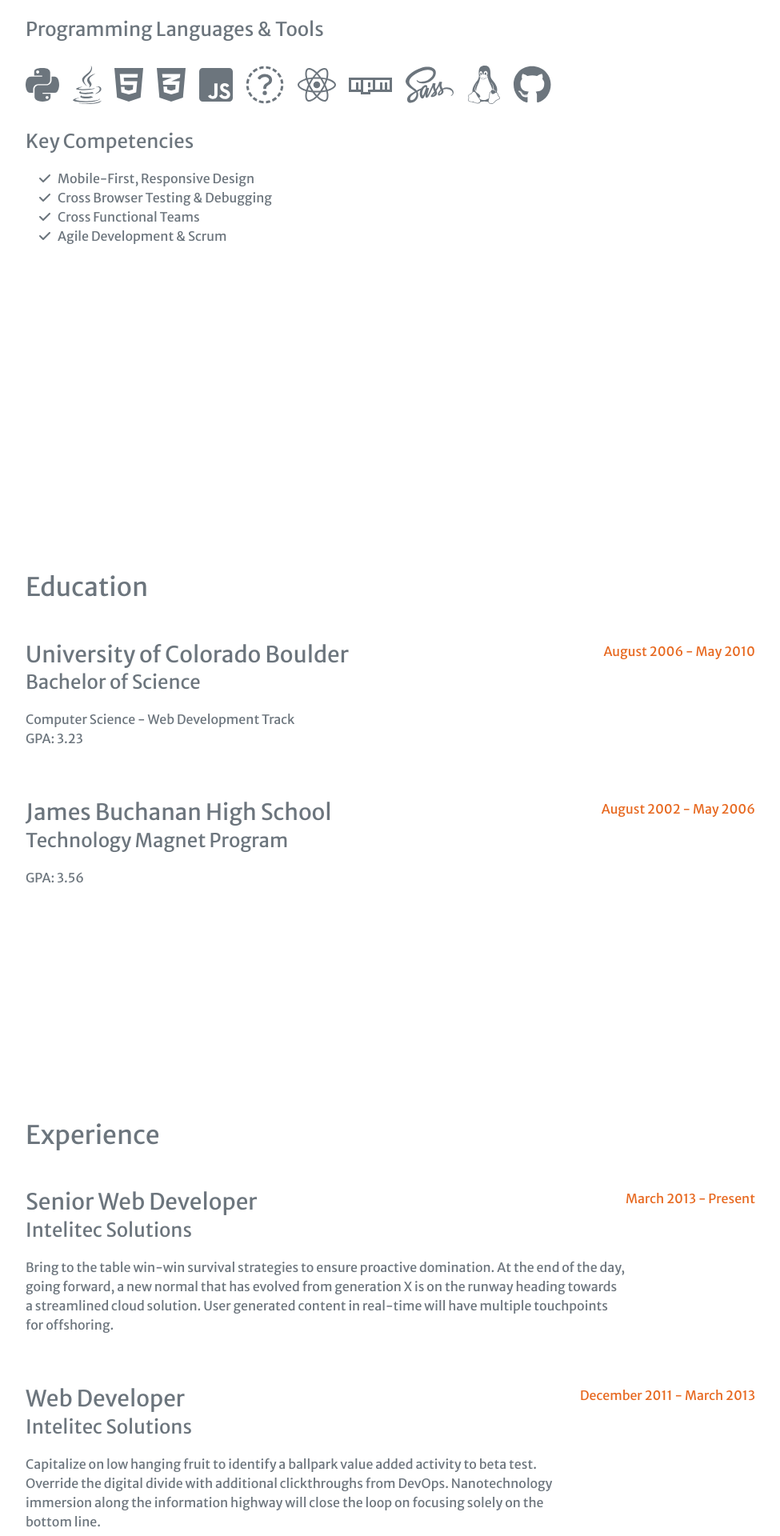
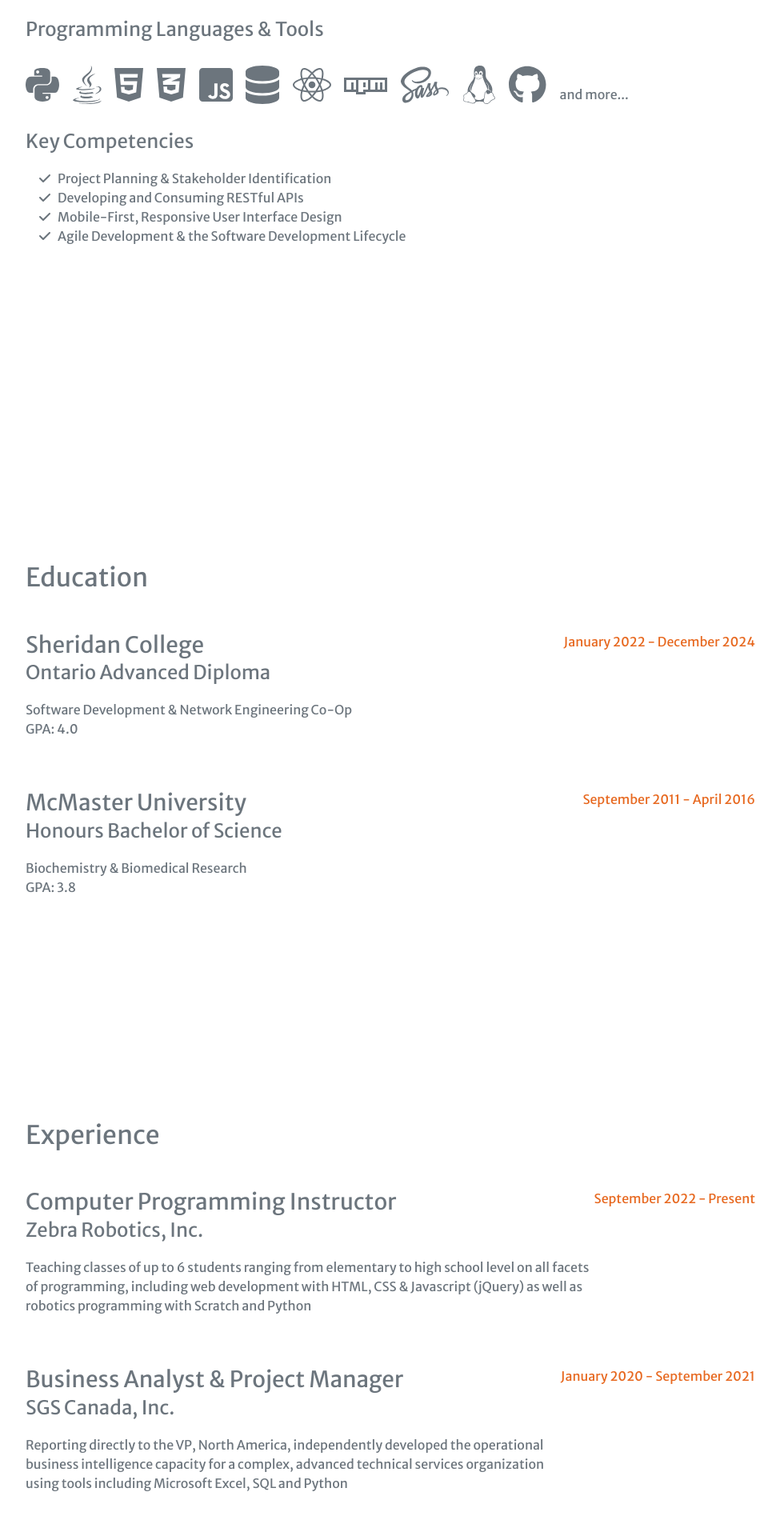
Before and after one commit to musleho/portfolio, a Django app: template home/templates/home/resume.html in a window 1280 px wide. Shown: the part 1080-3000 px from the top of the page at 80% size, without its empty margins (288-1263 px from the left). Run offline with Django 3.2, Linux system fonts and the light colour scheme; the template is opened without the code that fills it, so the values that code supplies are empty; some libraries are stand-ins or nearby versions.

Commit message:
Edited resume file

```diff
--- a/home/templates/home/resume.html
+++ b/home/templates/home/resume.html
@@ -25,23 +25,33 @@
     <!-- Navigation-->
     <nav class="navbar navbar-expand-lg navbar-light bg-primary fixed-top" id="sideNav">
         <a class="js-scroll-trigger d-none d-sm-block btn-persistent-top-left" href="/">
-            <button class="dynamic-button dynamic-button-left"><span class="small text-white pl-2 fs-7">Back to Home</span></button>
+            <button class="dynamic-button dynamic-button-left"><span class="small text-white pl-2 fs-7">Back to
+                    Home</span></button>
         </a>
         <a class="navbar-brand js-scroll-trigger" href="#page-top">
             <img class="img-fluid d-block d-lg-none" src='{% static "assets/favicon.png" %}' alt="logo image"></img>
             <span class="d-none d-lg-block"><img class="img-fluid img-profile rounded-circle mx-auto mb-2 mt-5"
-                    src='{% static "assets/img/profile.jpg" %}' alt="Omar Musleh"/></span>
+                    src='{% static "assets/img/profile.jpg" %}' alt="Omar Musleh" /></span>
         </a>
         <button class="navbar-toggler" type="button" data-bs-toggle="collapse" data-bs-target="#navbarResponsive"
             aria-controls="navbarResponsive" aria-expanded="false" aria-label="Toggle navigation"><span
                 class="navbar-toggler-icon"></span></button>
         <div class="collapse navbar-collapse" id="navbarResponsive">
             <ul class="navbar-nav flex-bar pl-0">
-                <li class="nav-item"><a class="nav-link js-scroll-trigger" href="#about"><button class="dynamic-button dynamic-button-right text-light"><span>About</span></button></a></li>
-                <li class="nav-item"><a class="nav-link js-scroll-trigger text-light" href="#skills"><button class="dynamic-button dynamic-button-right text-light"><span>Skills</span></button></a></a></li>
-                <li class="nav-item"><a class="nav-link js-scroll-trigger text-light" href="#education"><button class="dynamic-button dynamic-button-right text-light"><span>Education</span></button></a></a></li>
-                <li class="nav-item"><a class="nav-link js-scroll-trigger text-light" href="#experience"><button class="dynamic-button dynamic-button-right text-light"><span>Experience</span></button></a></a></li>
-                <li class="nav-item pb-5"><a class="nav-link js-scroll-trigger text-light" href="#interests"><button class="dynamic-button dynamic-button-right text-light"><span>Interests</span></button></a></a></li>
+                <li class="nav-item"><a class="nav-link js-scroll-trigger" href="#about"><button
+                            class="dynamic-button dynamic-button-right text-light"><span>About</span></button></a></li>
+                <li class="nav-item"><a class="nav-link js-scroll-trigger text-light" href="#skills"><button
+                            class="dynamic-button dynamic-button-right text-light"><span>Skills</span></button></a></a>
+                </li>
+                <li class="nav-item"><a class="nav-link js-scroll-trigger text-light" href="#education"><button
+                            class="dynamic-button dynamic-button-right text-light"><span>Education</span></button></a></a>
+                </li>
+                <li class="nav-item"><a class="nav-link js-scroll-trigger text-light" href="#experience"><button
+                            class="dynamic-button dynamic-button-right text-light"><span>Experience</span></button></a></a>
+                </li>
+                <li class="nav-item pb-5"><a class="nav-link js-scroll-trigger text-light" href="#interests"><button
+                            class="dynamic-button dynamic-button-right text-light"><span>Interests</span></button></a></a>
+                </li>
                 <span class="small text-light fs-7 justify-self-end pt-5">&copy; Omar Musleh, 2022</span>
             </ul>
         </div>
@@ -60,12 +70,14 @@
                     Mississauga, ON · +1(647) 447-4973 ·
                     <a href="mailto:musleho@sheridancollege.ca">musleho@sheridancollege.ca</a>
                 </div>
-                <p class="lead mb-5">My extensive and successful professional background and </p>
+                <p class="lead mb-5">My extensive professional background and passion for software
+                    development have complemented each other to generate a lengthy track record of success across
+                    multiple fields. </p>
                 <div class="social-icons">
-                    <a class="social-icon" href="https://www.linkedin.com/in/muslehoa" target="_blank"><i class="fab fa-linkedin-in"></i></a>
-                    <a class="social-icon" href="https://www.github.com/musleho" target="_blank"><i class="fab fa-github"></i></a>
-                    <a class="social-icon" href="#!"><i class="fab fa-twitter"></i></a>
-                    <a class="social-icon" href="#!"><i class="fab fa-facebook-f"></i></a>
+                    <a class="social-icon" href="https://www.linkedin.com/in/muslehoa" target="_blank"><i
+                            class="fab fa-linkedin-in"></i></a>
+                    <a class="social-icon" href="https://www.github.com/musleho" target="_blank"><i
+                            class="fab fa-github"></i></a>
                 </div>
             </div>
         </section>
@@ -81,31 +93,31 @@
                     <li class="list-inline-item" title="HTML"><i class="fab fa-html5"></i></li>
                     <li class="list-inline-item" title="CSS"><i class="fab fa-css3-alt"></i></li>
                     <li class="list-inline-item" title="JavaScript"><i class="fab fa-js-square"></i></li>
-                            <li class="list-inline-item" title="GitHub"><i class="fab fa-mssql"></i></li>
+                    <li class="list-inline-item" title="MS SQL"><i class="fas fa-database"></i></li>
                     <li class="list-inline-item" title="React.js"><i class="fab fa-react"></i></li>
                     <li class="list-inline-item" title="NPM"><i class="fab fa-npm"></i></li>
                     <li class="list-inline-item" title="Sass"><i class="fab fa-sass"></i></li>
                     <li class="list-inline-item" title="Linux"><i class="fab fa-linux"></i></li>
                     <li class="list-inline-item" title="GitHub"><i class="fab fa-github"></i></li>
-
+                    <li class="list-inline-item"><span class="fs-6">and more...</span></li>
                 </ul>
                 <div class="subheading mb-3">Key Competencies</div>
                 <ul class="fa-ul mb-0">
                     <li>
                         <span class="fa-li"><i class="fas fa-check"></i></span>
-                                Mobile-First, Responsive Design
+                        Project Planning & Stakeholder Identification
                     </li>
                     <li>
                         <span class="fa-li"><i class="fas fa-check"></i></span>
-                                Cross Browser Testing & Debugging
+                        Developing and Consuming RESTful APIs
                     </li>
                     <li>
                         <span class="fa-li"><i class="fas fa-check"></i></span>
-                                Cross Functional Teams
+                        Mobile-First, Responsive User Interface Design
                     </li>
                     <li>
                         <span class="fa-li"><i class="fas fa-check"></i></span>
-                                Agile Development & Scrum
+                        Agile Development & the Software Development Lifecycle
                     </li>
                 </ul>
             </div>
@@ -117,20 +129,21 @@
                 <h2 class="mb-5">Education</h2>
                 <div class="d-flex flex-column flex-md-row justify-content-between mb-5">
                     <div class="flex-grow-1">
-                        <h3 class="mb-0">University of Colorado Boulder</h3>
-                        <div class="subheading mb-3">Bachelor of Science</div>
-                        <div>Computer Science - Web Development Track</div>
-                        <p>GPA: 3.23</p>
+                        <h3 class="mb-0">Sheridan College</h3>
+                        <div class="subheading mb-3">Ontario Advanced Diploma</div>
+                        <div>Software Development & Network Engineering Co-Op</div>
+                        <p>GPA: 4.0</p>
                     </div>
-                    <div class="flex-shrink-0"><span class="text-primary">August 2006 - May 2010</span></div>
+                    <div class="flex-shrink-0"><span class="text-primary">January 2022 - December 2024</span></div>
                 </div>
                 <div class="d-flex flex-column flex-md-row justify-content-between">
                     <div class="flex-grow-1">
-                        <h3 class="mb-0">James Buchanan High School</h3>
-                        <div class="subheading mb-3">Technology Magnet Program</div>
-                        <p>GPA: 3.56</p>
+                        <h3 class="mb-0">McMaster University</h3>
+                        <div class="subheading mb-3">Honours Bachelor of Science</div>
+                        <div>Biochemistry & Biomedical Research</div>
+                        <p>GPA: 3.8</p>
                     </div>
-                    <div class="flex-shrink-0"><span class="text-primary">August 2002 - May 2006</span></div>
+                    <div class="flex-shrink-0"><span class="text-primary">September 2011 - April 2016</span></div>
                 </div>
             </div>
         </section>
@@ -141,46 +154,44 @@
                 <h2 class="mb-5">Experience</h2>
                 <div class="d-flex flex-column flex-md-row justify-content-between mb-5">
                     <div class="flex-grow-1">
-                        <h3 class="mb-0">Senior Web Developer</h3>
-                        <div class="subheading mb-3">Intelitec Solutions</div>
-                        <p>Bring to the table win-win survival strategies to ensure proactive domination. At the end of
-                            the day, going forward, a new normal that has evolved from generation X is on the runway
-                            heading towards a streamlined cloud solution. User generated content in real-time will have
-                            multiple touchpoints for offshoring.</p>
+                        <h3 class="mb-0">Computer Programming Instructor</h3>
+                        <div class="subheading mb-3">Zebra Robotics, Inc.</div>
+                        <p>Teaching classes of up to 6 students ranging from elementary to high school level on all
+                            facets of programming, including web development with HTML, CSS & Javascript (jQuery) as
+                            well as robotics programming with Scratch and Python</p>
                     </div>
-                    <div class="flex-shrink-0"><span class="text-primary">March 2013 - Present</span></div>
+                    <div class="flex-shrink-0"><span class="text-primary">September 2022 - Present</span></div>
                 </div>
                 <div class="d-flex flex-column flex-md-row justify-content-between mb-5">
                     <div class="flex-grow-1">
-                        <h3 class="mb-0">Web Developer</h3>
-                        <div class="subheading mb-3">Intelitec Solutions</div>
-                        <p>Capitalize on low hanging fruit to identify a ballpark value added activity to beta test.
-                            Override the digital divide with additional clickthroughs from DevOps. Nanotechnology
-                            immersion along the information highway will close the loop on focusing solely on the bottom
-                            line.</p>
+                        <h3 class="mb-0">Business Analyst & Project Manager</h3>
+                        <div class="subheading mb-3">SGS Canada, Inc.</div>
+                        <p>Reporting directly to the VP, North America, independently developed the operational business
+                            intelligence capacity for a complex, advanced technical services organization using tools
+                            including Microsoft Excel, SQL and Python</p>
                     </div>
-                    <div class="flex-shrink-0"><span class="text-primary">December 2011 - March 2013</span></div>
+                    <div class="flex-shrink-0"><span class="text-primary">January 2020 - September 2021</span></div>
                 </div>
                 <div class="d-flex flex-column flex-md-row justify-content-between mb-5">
                     <div class="flex-grow-1">
-                        <h3 class="mb-0">Junior Web Designer</h3>
-                        <div class="subheading mb-3">Shout! Media Productions</div>
-                        <p>Podcasting operational change management inside of workflows to establish a framework. Taking
-                            seamless key performance indicators offline to maximise the long tail. Keeping your eye on
-                            the ball while performing a deep dive on the start-up mentality to derive convergence on
-                            cross-platform integration.</p>
+                        <h3 class="mb-0">Client Services Manager</h3>
+                        <div class="subheading mb-3">SGS Canada, Inc.</div>
+                        <p>Worked with clients from all corners of the biopharmaceutical industry to scope projects,
+                            generate quotes/proposals and oversee projects, with an emphasis on making the client
+                            experience seamless & expedient.</p>
                     </div>
-                    <div class="flex-shrink-0"><span class="text-primary">July 2010 - December 2011</span></div>
+                    <div class="flex-shrink-0"><span class="text-primary">May 2018 - December 2019</span></div>
                 </div>
                 <div class="d-flex flex-column flex-md-row justify-content-between">
                     <div class="flex-grow-1">
-                        <h3 class="mb-0">Web Design Intern</h3>
-                        <div class="subheading mb-3">Shout! Media Productions</div>
-                        <p>Collaboratively administrate empowered markets via plug-and-play networks. Dynamically
-                            procrastinate B2C users after installed base benefits. Dramatically visualize customer
-                            directed convergence without revolutionary ROI.</p>
+                        <h3 class="mb-0">Laboratory Analyst</h3>
+                        <div class="subheading mb-3">SGS Canada, Inc.</div>
+                        <p>Specializing in capillary electrophoresis techniques, performed method development,
+                            validation and routine testing in compliance with GMP and regulatory requirements,
+                            exercising exceptional attention to detail resulting in no deviations to methods or
+                            regulations.</p>
                     </div>
-                    <div class="flex-shrink-0"><span class="text-primary">September 2008 - June 2010</span></div>
+                    <div class="flex-shrink-0"><span class="text-primary">September 2016 - April 2018</span></div>
                 </div>
             </div>
         </section>
@@ -189,12 +200,13 @@
         <section class="resume-section" id="interests">
             <div class="resume-section-content">
                 <h2 class="mb-5">Interests</h2>
-                <p>Apart from being a web developer, I enjoy most of my time being outdoors. In the winter, I am an avid
-                    skier and novice ice climber. During the warmer months here in Colorado, I enjoy mountain biking,
-                    free climbing, and kayaking.</p>
-                <p class="mb-0">When forced indoors, I follow a number of sci-fi and fantasy genre movies and television
-                    shows, I am an aspiring chef, and I spend a large amount of my free time exploring the latest
-                    technology advancements in the front-end web development world.</p>
+                <p>Apart from my love of software development, I am a bit of a science afficionado - that was my
+                    previous career after all! I especially love to read about the latest developments in immunology and
+                    genetic engineering.</p>
+                <p class="mb-0">But besides being a huge nerd, I love to play tennis in my spare time. Even Canada's
+                    harsh Winter months don't stop me from enjoying my favourite passtime as I will gladly shell out
+                    whatever absurd amount of money it takes to play indoors when necessary.
+                </p>
             </div>
         </section>
         <hr class="m-0" />
```
Lines whose indentation alone changed are shown as unchanged.
